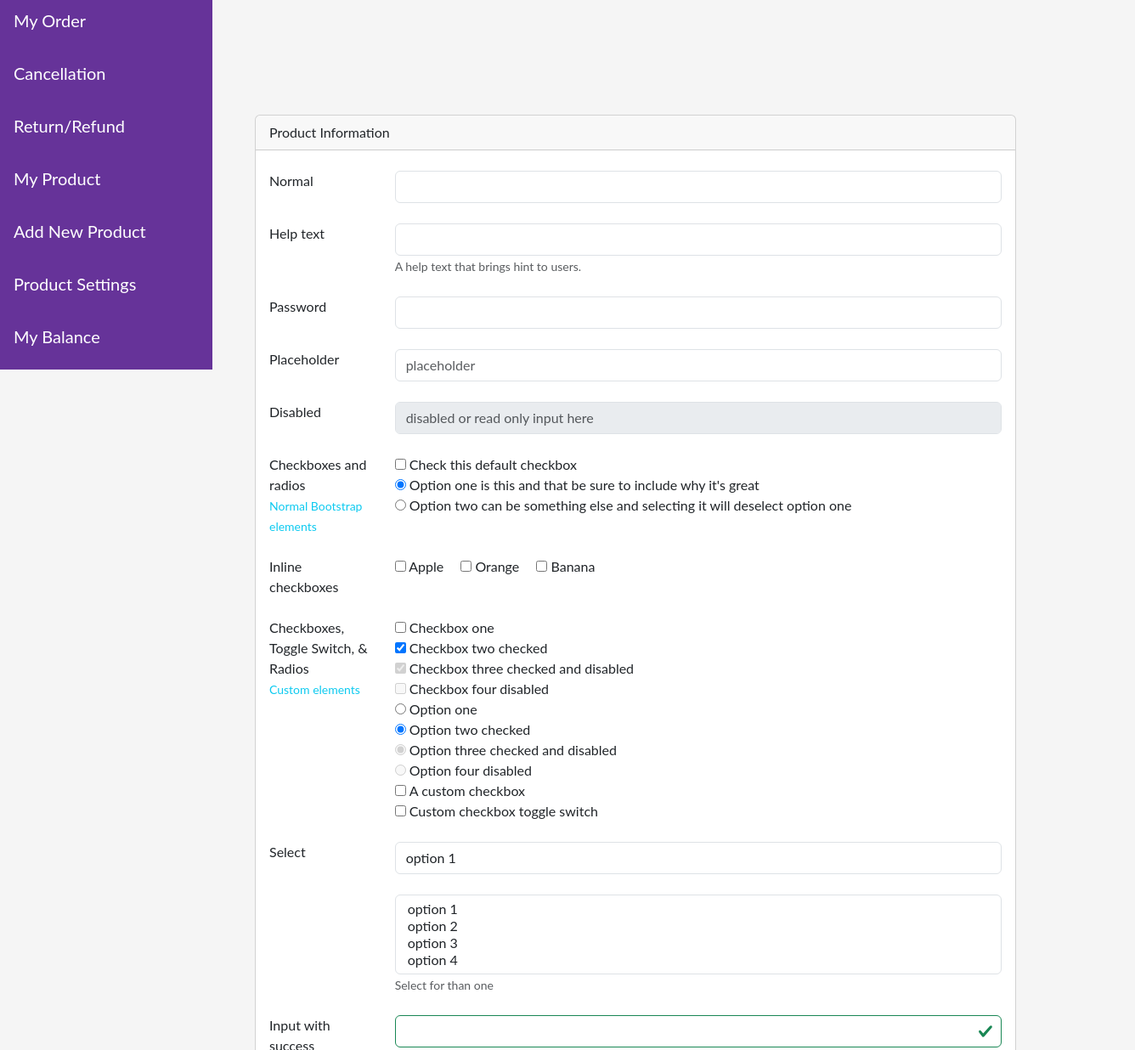
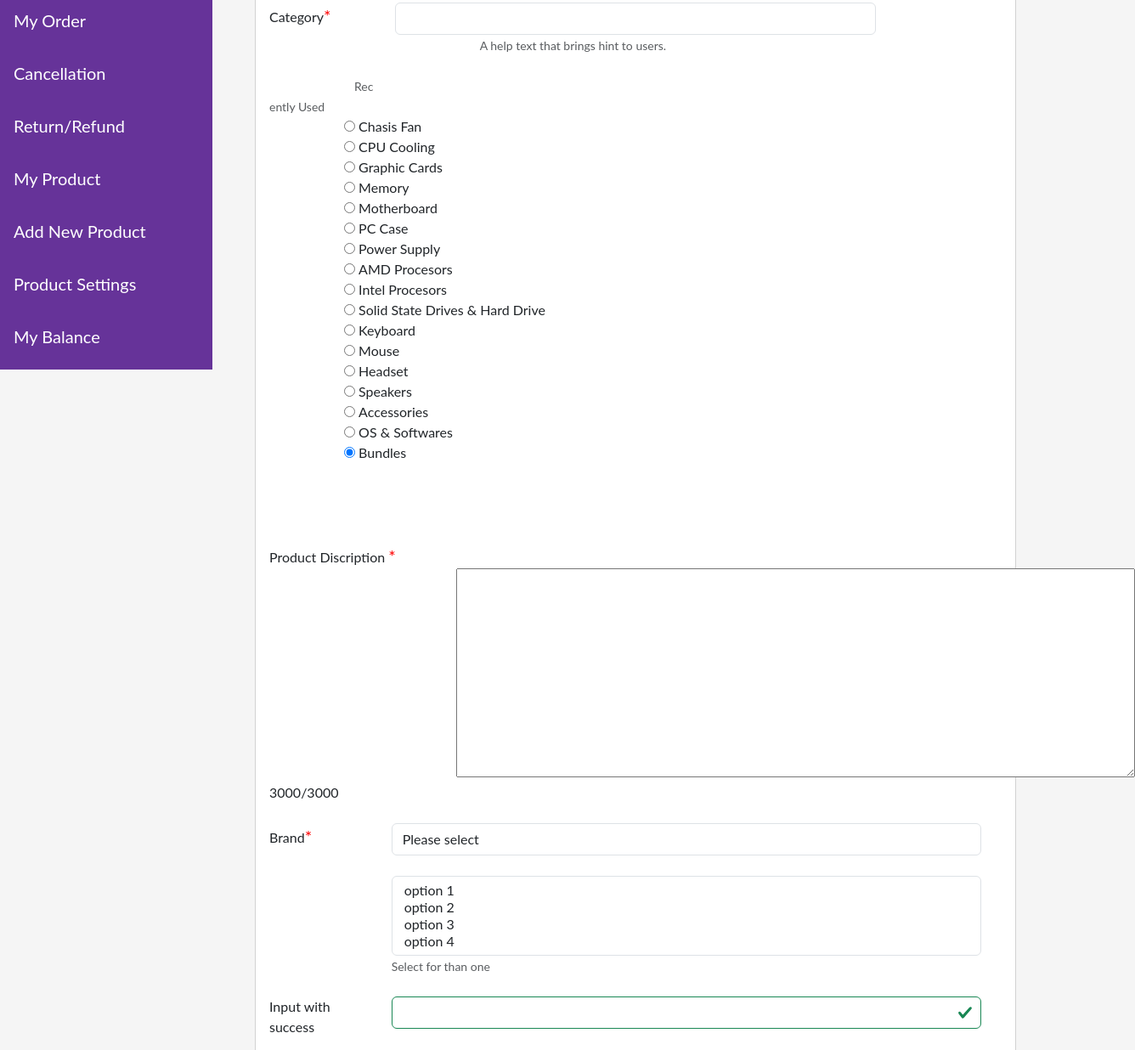
Before and after one commit to paderna/loftech, a plain HTML site: page adminDashboard/admin css/addNewProduct.html in a window 1280 px wide. Shown: the part 365-1601 px from the top of the page at 85% size, 1336 px wide, since content can reach past the window. Drawn offline with nearby package versions, Linux system fonts and the light colour scheme.

Commit message:
updated add new prodyct

```diff
--- a/adminDashboard/admin css/addNewProduct.html
+++ b/adminDashboard/admin css/addNewProduct.html
@@ -23,7 +23,8 @@
 
     <div class="sidebar-container">
         <div class="sidebar">
-            <a class="admin" href="index.html"><img class="klogo" src="./images/KLT-modified.png" alt="Kaizen Loft Logo" width="90px" height="90px"></a>
+            <a class="admin" href="index.html"><img class="klogo" src="./images/KLT-modified.png" alt="Kaizen Loft Logo"
+                    width="90px" height="90px"></a>
             <a class="kaizen" href="index.html">ADMIN</a>
             <a href="toShip.html">To Ship</a>
             <a href="shipping.html"> Shipping</a>
@@ -44,12 +45,20 @@
     </div>
     <!----------------------------End Of Sidebar---------------------------------------------->
     <section class="upload-container">
+        <div class="sub-upload-container">
             <div class="upLoadImg">
-            <span>Upload Image</span>
+                <span class="images-upload"> <small>Image</small></span>
                 <i class="fas fa-plus"></i>
 
             </div>
-    </section>
+
+            <div class="upLoadImg">
+                <span class="images-upload"> <small>Image</small></span>
+                <i class="fas fa-plus"></i>
+
+            </div>
+        </div>
+
         <!------------------Product Information------------------------------>
         <div class="col-lg-12">
             <div class="card">
@@ -58,132 +67,122 @@
                     <h5 class="card-title"></h5>
                     <form class="form-horizontal">
                         <div class="form-group row">
-                        <label class="col-sm-2">Normal</label>
-                        <div class="col-sm-10">
+                            <label class="col-sm-2">Product Name<span style='font-size:20px; color: red;'>&#42;</span></label>
+                            <div class="col-sm-8">
                                 <input type="text" name="" class="form-control">
                             </div>
                         </div>
                         <div class="line"></div><br>
                         <div class="form-group row">
-                        <label class="col-sm-2">Help text</label>
-                        <div class="col-sm-10">
+                            <label class="col-sm-2">Category<span style='font-size:20px; color: red;'>&#42;</span></label>
+                            <div class="col-sm-8">
                                 <input type="text" class="form-control">
                                 <small class="form-text text-muted">A help text that brings hint to users.</small>
                             </div>
                         </div>
+
                         <div class="line"></div><br>
                         <div class="form-group row">
-                        <label class="col-sm-2">Password</label>
-                        <div class="col-sm-10">
-                            <input type="password" name="password" class="form-control">
+                            <label class="col-sm-2"><small class="text-muted">Recently Used</small>
+                            </label>
+                            <div class="product-radio">
+                                <input type="radio" checked="" value="option1" name="optionsRadios">
+                                <label for="optionsRadios">Chasis Fan</label>
+                                <br>
+                                <input type="radio" checked="" value="option1" name="optionsRadios">
+                                <label for="optionsRadios">CPU Cooling</label>
+                                <br>
+                                <input type="radio" checked="" value="option1" name="optionsRadios">
+                                <label for="optionsRadios">Graphic Cards</label>
+                                <br>
+                                <input type="radio" checked="" value="option1" name="optionsRadios">
+                                <label for="optionsRadios">Memory</label>
+                                <br>
+                                <input type="radio" checked="" value="option1" name="optionsRadios">
+                                <label for="optionsRadios">Motherboard</label>
+                                <br>
+                                <input type="radio" checked="" value="option1" name="optionsRadios">
+                                <label for="optionsRadios">PC Case</label>
+                                <br>
+                                <input type="radio" checked="" value="option1" name="optionsRadios">
+                                <label for="optionsRadios">Power Supply</label>
+                                <br>
+                                <input type="radio" checked="" value="option1" name="optionsRadios">
+                                <label for="optionsRadios">AMD Procesors</label>
+                                <br>
+                                <input type="radio" checked="" value="option1" name="optionsRadios">
+                                <label for="optionsRadios">Intel Procesors</label>
+                                <br>
+                                <input type="radio" checked="" value="option1" name="optionsRadios">
+                                <label for="optionsRadios">Solid State Drives & Hard Drive</label>
+                                <br>
+                                <input type="radio" checked="" value="option1" name="optionsRadios">
+                                <label for="optionsRadios">Keyboard</label>
+                                <br>
+                                <input type="radio" checked="" value="option1" name="optionsRadios">
+                                <label for="optionsRadios">Mouse</label>
+                                <br>
+                                <input type="radio" checked="" value="option1" name="optionsRadios">
+                                <label for="optionsRadios">Headset</label>
+                                <br>
+                                <input type="radio" checked="" value="option1" name="optionsRadios">
+                                <label for="optionsRadios">Speakers</label>
+                                <br>
+                                <input type="radio" checked="" value="option1" name="optionsRadios">
+                                <label for="optionsRadios">Accessories</label>
+                                <br>
+                                <input type="radio" checked="" value="option1" name="optionsRadios">
+                                <label for="optionsRadios">OS & Softwares</label>
+                                <br>
+                                <input type="radio" checked="" value="option1" name="optionsRadios">
+                                <label for="optionsRadios">Bundles</label>
+
                             </div>
+
+
+                            <form action="">
+                                <div class="control">
+                                    <br>
+                                    <label class="discription" for="product-name"> Product Discription <span style='font-size:20px; color: red;'>&#42;</span></label>
+                                    <br>
+                                    <textarea id="product-name" name="product-name"  cols="70" rows="10" maxlength="3000" ></textarea>
+                                    <!-- <input id="product-name" name="product-name" type="text" maxlength="3000"> -->
+                                    <span id="charcount"><span id="remaining-chars">3000</span>/3000</span>
                                 </div>
+                                <!-- <button>Submit</button> -->
+                                <br>
+                            </form>
+
+
+
+
+
+
                             <div class="line"></div><br>
                             <div class="form-group row">
-                        <label class="col-sm-2">Placeholder</label>
-                        <div class="col-sm-10">
-                            <input type="text" placeholder="placeholder" class="form-control">
-                        </div>
-                    </div>
-                    <div class="line"></div><br>
-                    <div class="form-group row">
-                        <label class="col-sm-2">Disabled</label>
-                        <div class="col-sm-10">
-                            <input type="text" disabled="" placeholder="disabled or read only input here" class="form-control" readonly>
-                        </div>
-                    </div>
-                    <div class="line"></div><br>
-                    <div class="form-group row">
-                        <label class="col-sm-2">Checkboxes and radios <br>
-                            <small class="text-info">Normal Bootstrap elements</small>
-                        </label>
-                        <div class="col-sm-10">
-                            <div>
-                                <input name="option" type="checkbox" value="">
-                                <label for="option">Check this default checkbox</label>
-                            </div>
-                            <div>
-                                <input type="radio" checked="" value="option1" name="optionsRadios">
-                                <label for="optionsRadios">Option one is this and that be sure to include why it's great</label>
-                            </div>
-                            <div>
-                                <input type="radio" value="option2" name="optionsRadios">
-                                <label for="optionsRadios">Option two can be something else and selecting it will deselect option one</label>
-                            </div>
-                        </div>
-                    </div>
-                    <div class="line"></div><br>
-                    <div class="form-group row">
-                        <label class="col-sm-2">Inline checkboxes</label>
-                        <div class="col-sm-10">
-                            <label class="checkbox-inline">
-                                <input id="inlineCheckbox1" type="checkbox" value="option1"> Apple
-                            </label>
-                            <label class="checkbox-inline mx-sm-3 mb-2">
-                                <input id="inlineCheckbox2" type="checkbox" value="option2"> Orange
-                            </label>
-                            <label class="checkbox-inline">
-                                <input id="inlineCheckbox3" type="checkbox" value="option3"> Banana
-                            </label>
-                        </div>
-                    </div>
-                    <div class="line"></div><br>
-                    <div class="form-group row">
-                        <label class="col-sm-2">Checkboxes, Toggle Switch, &amp; Radios <br>
-                            <small class="text-info">Custom elements</small>
-                        </label>
-                        <div class="col-sm-10">
-                            <div class="i-checks">
-                                <input id="checkboxCustom1" type="checkbox" value="">
-                                <label for="checkboxCustom1">Checkbox one</label>
-                            </div>
-                            <div class="i-checks">
-                                <input id="checkboxCustom2" type="checkbox" value="" checked="">
-                                <label for="checkboxCustom2">Checkbox two checked</label>
-                            </div>
-                            <div class="i-checks">
-                                <input id="checkboxCustom" type="checkbox" value="" disabled="" checked="">
-                                <label for="checkboxCustom">Checkbox three checked and disabled</label>
-                            </div>
-                            <div class="i-checks">
-                                <input id="checkboxCustom3" type="checkbox" value="" disabled="">
-                                <label for="checkboxCustom3">Checkbox four disabled</label>
-                            </div>
-                            <div class="i-checks">
-                                <input id="radioCustom1" type="radio" value="option1" name="option">
-                                <label for="radioCustom1">Option one</label>
-                            </div>
-                            <div class="i-checks">
-                                <input id="radioCustom2" type="radio" checked="" value="option2" name="option">
-                                <label for="radioCustom2">Option two checked</label>
-                            </div>
-                            <div class="i-checks">
-                                <input id="radioCustom3" type="radio" disabled="" checked="" value="option2">
-                                <label for="radioCustom3">Option three checked and disabled</label>
-                            </div>
-                            <div class="i-checks">
-                                <input id="radioCustom4" type="radio" disabled="" name="">
-                                <label for="radioCustom4">Option four disabled</label>
-                            </div>
-                            <div class="custom-control custom-checkbox">
-                                <input type="checkbox" class="custom-control-input" id="customCheck1">
-                                <label class="custom-control-label" for="customCheck1">A custom checkbox</label>
-                            </div>
-                            <div class="custom-control custom-switch">
-                                <input type="checkbox" class="custom-control-input" id="switch2">
-                                <label class="custom-control-label" for="switch2">Custom checkbox toggle switch</label>
-                            </div>
-                        </div>
-                    </div>
-                    <div class="line"></div><br>
-                    <div class="form-group row">
-                        <label class="col-sm-2">Select</label>
+                                <label class="col-sm-2">Brand<span style='font-size:20px; color: red;'>&#42;</span></label>
+
                                 <div class="col-sm-10 select">
                                     <select name="" class="form-control">
-                                <option value="">option 1</option>
-                                <option value="">option 2</option>
-                                <option value="">option 3</option>
-                                <option value="">option 4</option>
+                                        <option value="">Please select</option>
+                                        <option value="">Acer</option>
+                                        <option value="">AMD</option>
+                                        <option value="">HP</option>
+                                        <option value="">Logitec</option>
+                                        <option value="">JBL</option>
+                                        <option value="">Samsung</option>
+                                        <option value="">Ryzen</option>
+                                        <option value="">Gigabyte</option>
+                                        <option value="">LG</option>
+                                        <option value="">Asus</option>
+                                        <option value="">Seagate</option>
+                                        <option value="">MSI</option>
+                                        <option value="">Toshiba</option>
+                                        <option value="">Intel</option>
+                                        <option value="">Lenovo</option>
+                                        <option value="">Razer</option>
+                                        <option value="">Sandisk</option>
+                                        <option value="">HP</option>
                                     </select>
                                 </div>
 
@@ -225,13 +224,15 @@
                                 <label class="col-sm-2">Control sizing</label>
                                 <div class="col-sm-10">
                                     <div class="form-group">
-                                <input type="text" placeholder=".form-control-lg" class="form-control form-control-lg">
+                                        <input type="text" placeholder=".form-control-lg"
+                                            class="form-control form-control-lg">
                                     </div>
                                     <div class="form-group">
                                         <input type="text" placeholder=".form-control" class="form-control">
                                     </div>
                                     <div class="form-group">
-                                <input type="text" placeholder=".form-control-sm" class="form-control form-control-sm">
+                                        <input type="text" placeholder=".form-control-sm"
+                                            class="form-control form-control-sm">
                                     </div>
                                 </div>
                             </div>
@@ -310,18 +311,18 @@
                             <div class="line"></div><br>
                             <div class="form-group row">
                                 <div class="col-sm-4 offset-sm-2">
-                            <button type="submit" class="btn btn-secondary mb-2"><i class="fas fa-times"></i> Cancel</button>
-                            <button type="submit" class="btn btn-primary mb-2"><i class="fas fa-save"></i> Save</button>
+                                    <button type="submit" class="btn btn-secondary mb-2"><i class="fas fa-times"></i>
+                                        Cancel</button>
+                                    <button type="submit" class="btn btn-primary mb-2"><i class="fas fa-save"></i>
+                                        Save</button>
                                 </div>
                             </div>
                     </form>
                 </div>
             </div>
         </div>
+    </section>
+</body>
 
-</body>
+<script src="./adminJS/addNewProduct.js"></script>
 </html>
-
-
-</body>
-</html>
--- a/adminDashboard/admin css/adminDashboard.css/addNewProduct.css
+++ b/adminDashboard/admin css/adminDashboard.css/addNewProduct.css
@@ -1,28 +1,85 @@
 .upload-container {
-    width: 80%;
-    height: 250px;
+   margin: 0;
+   padding: 0;
+   height: 150vh;
+   width: 100%;
+   position: relative;
+}
+
+.sub-upload-container {
+    width: 70%;
+    height: 20%;
     padding: 25px;
-    margin: 0px auto;
-    position: relative;
-    left: 125px;
+    /* margin: 0px auto; */
+    margin-left: 300px;
+    /* left: 125px; */
     background-color: white;
     box-shadow: 0 0 5px 0 grey;
-    display: flex;
+    /* display: flex; */
 }
 
 .upLoadImg {
-    border: dashed 2px var(#AE67DE);
+    width: 150px;
     height: 100px;
-    width: 150px;
-    position: absolute;
-
+    background-color: #cbcece;
+    padding: 25px;
+    background-color: white;
+    box-shadow: 0 0 5px 0 grey;
+    /* margin: 45px auto; */
+    margin-left:300px !important;
+    /* position: absolute; */
+    left: 125px;
+    border: dashed var(--mycolor5);
+    display: inline-block;
+    border-radius: 10px;
 
 }
 .card {
     height: 100%;
     width: 70%;
-    margin: 250px auto;
+    /* margin: 0px auto; */
+    /* margin-top: 10px !important; */
 
-    position: relative;
     margin-left: 300px !important;
 }
+.images-upload {
+   padding: 30%;
+}
+.fa-plus {
+    padding-left: 45%;
+    display: flex;
+
+}
+
+#product-name {
+    padding-left: 150px;
+    margin-left: 220px;
+}
+
+.discription {
+    margin-top: 20px;
+    padding-top: 50px;
+}
+
+
+.text-muted, .product-radio{
+    padding-top: 0;
+   padding-left: 100px;
+}
+
+.control-product {
+    height: 200px;
+    width: 300px;
+
+}
+
+.form-select {
+    display: block;
+    width: 50%;
+    margin-left: 230px;
+    margin-top: 50px;
+}
+#cars {
+    padding: 5px;
+    width: 100px;
+}
--- a/adminDashboard/admin css/adminDashboard.css/miniproject.css
+++ b/adminDashboard/admin css/adminDashboard.css/miniproject.css
@@ -17,6 +17,7 @@ body {
     color: var(--mycolor5);
     height: 100vh;
     width: 100%;
+    position: relative;
 
 }
 
```
Also changed, not shown: adminDashboard/admin css/adminJS/addNewProduct.js (added, +22 -0 lines), adminDashboard/admin css/bankAccount.html (+0 -2 lines), adminDashboard/admin css/index.html (+1 -1 lines). Lines whose indentation alone changed are shown as unchanged.
